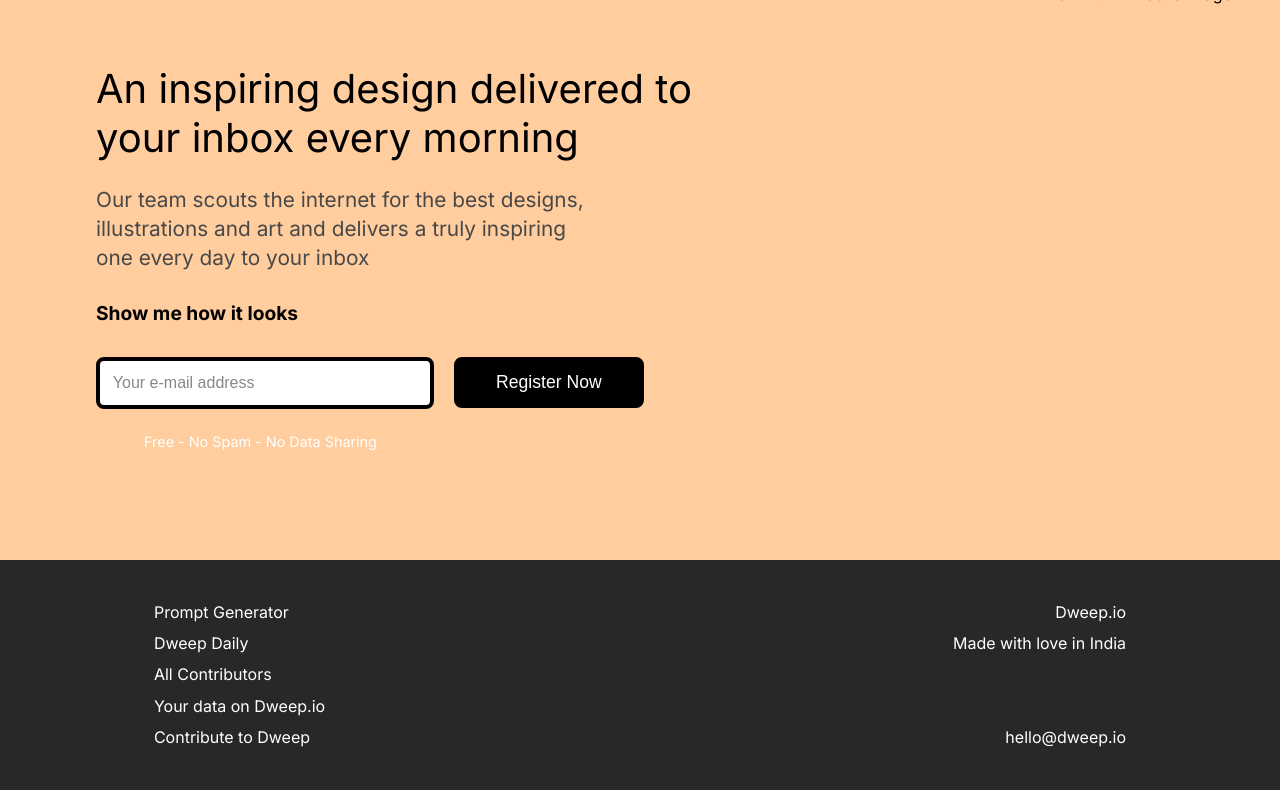
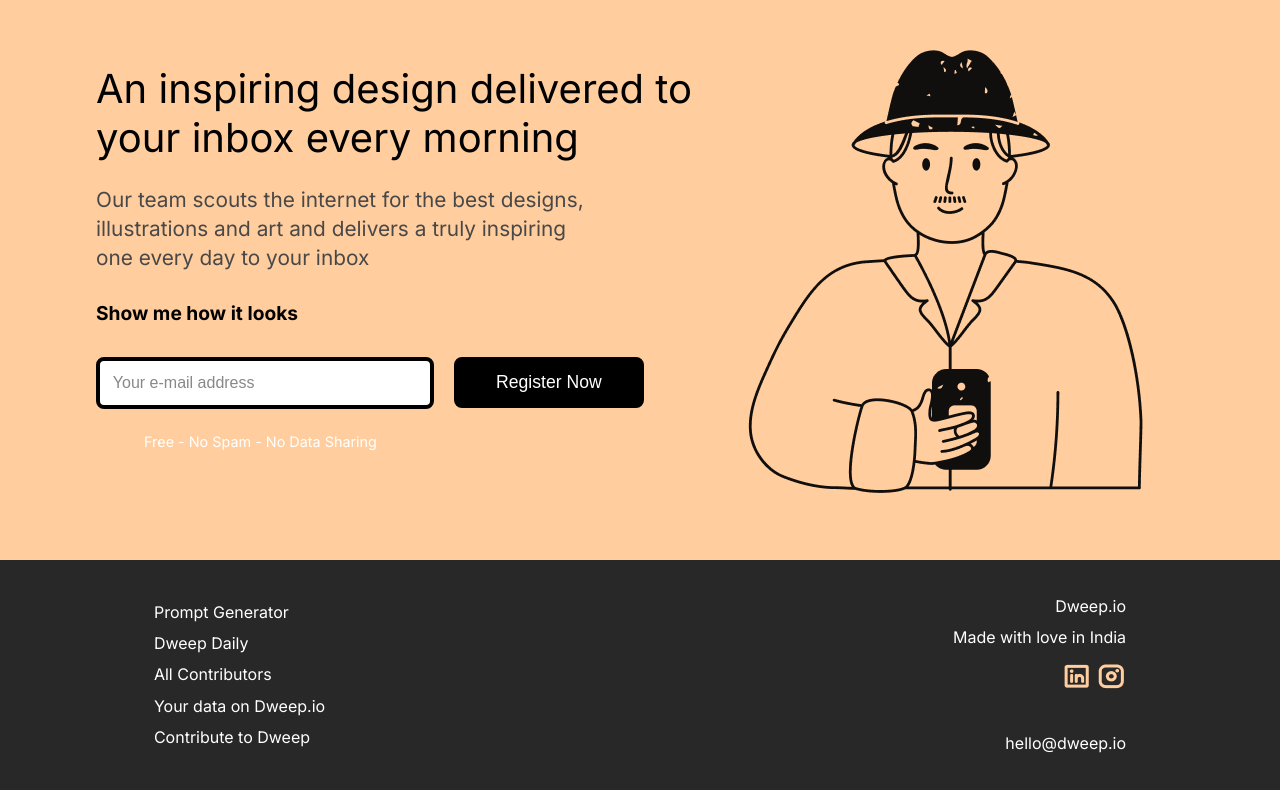
Before and after one commit to Vasanth-Raman/Cuvette-Assignment-Projects, a plain HTML site: page project1/index.html in a window 1280 px wide. Drawn offline with Linux system fonts and the light colour scheme; the site is published under a folder, as on GitHub Pages, so addresses that start at the root find nothing.

Commit message:
Micro project 1 updated

```diff
--- a/project1/index.html
+++ b/project1/index.html
@@ -47,7 +47,7 @@
         </section>
 
         <section id="img">
-            <img src="/project1/img/man.png" alt="Man with mmobile image">
+            <img src="img/man.png" alt="Man with mmobile image">
         </section>
 
     </main>
@@ -69,8 +69,8 @@
                 <li>Dweep.io</li>
                 <li>Made with love in India</li>
                 <li>
-                    <img src="/project1/img/LinkedinLogo.png" alt="">
-                    <img src="/project1/img/InstagramLogo.png" alt="">
+                    <img src="img/LinkedinLogo.png" alt="">
+                    <img src="img/InstagramLogo.png" alt="">
                 </li>
                 <li><br></li>
                 <li>hello@dweep.io</li>
```
